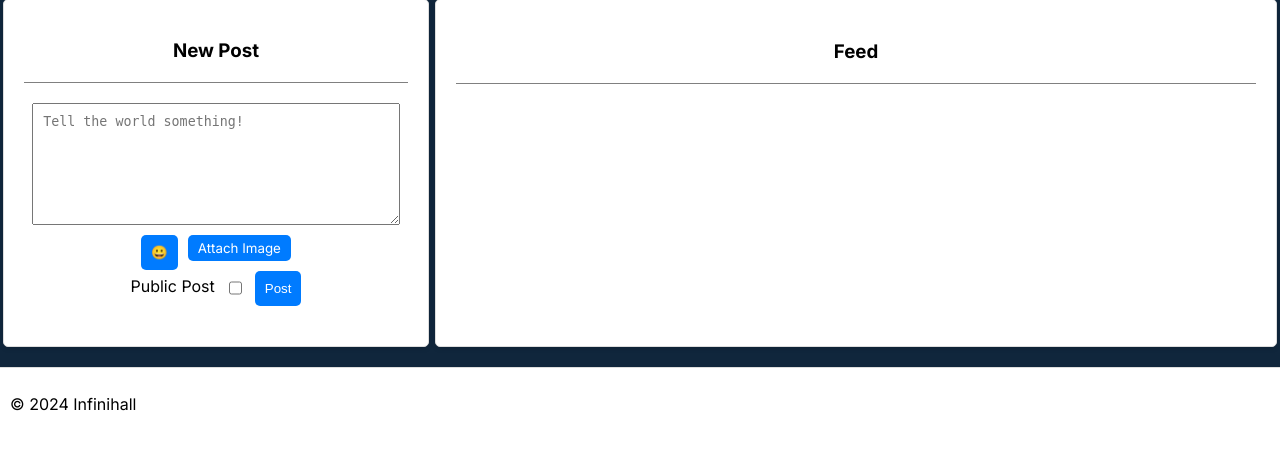
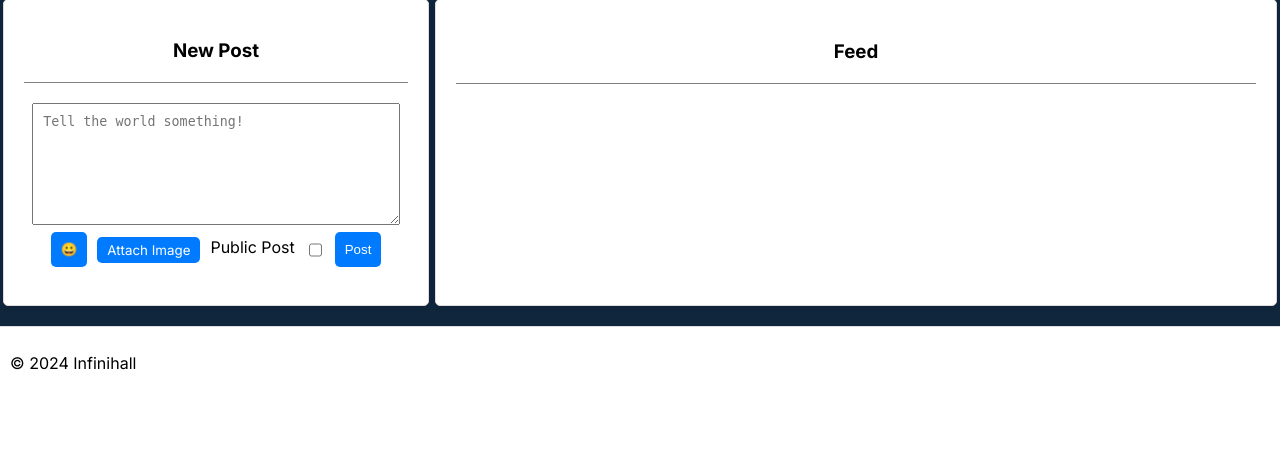
Before and after one commit to slimer37/108-video-share-site, a Flask app: page /dashboard in a window 1280 px wide. Shown: the part 124-574 px from the top of the page. Run offline with Flask 3, Linux system fonts and the light colour scheme; a user stored in the database is signed in; data that the repository does not hold is empty; some libraries are stand-ins or nearby versions.

Commit message:
single row of textbox controls

```diff
--- a/templates/dashboard.html
+++ b/templates/dashboard.html
@@ -12,24 +12,23 @@
 
             <textarea class="post-textbox" id="content" name="content" placeholder="Tell the world something!" rows="3"></textarea>
 
-            <div class="center-form-elements">
+            <div class="center-form-elements" style="height: 30px;">
                 <div>
                     <!-- Emoji Picker Trigger Button -->
                     <button type="button" id="emoji-btn" class="btn" style="height: 100%;">😀</button>
                 </div>
 
-                <label for="imageInput" class="btn btn-secondary">Attach Image</label>
-                <input type="file" id="imageInput" accept="image/*" style="display: none;" />
+                <div>
+                    <label for="imageInput" class="btn" style="margin:0;">Attach Image</label>
+                    <input type="file" id="imageInput" accept="image/*" style="display: none;" />
+                </div>
+
+                {{ form.is_public.label }} {{ form.is_public }}
+
+                <button type="submit" id="postButton" class="btn">Post</button>
             </div>
 
-            <!-- Root container for PicMo Picker -->
             <div id="emoji-picker-container"></div>
-
-            <div class="center-form-elements">
-                {{ form.is_public.label }} {{ form.is_public }}
-
-                <button type="submit" id="postButton" class="btn btn-primary">Post</button>
-            </div>
 
         </form>
     </div>
```
